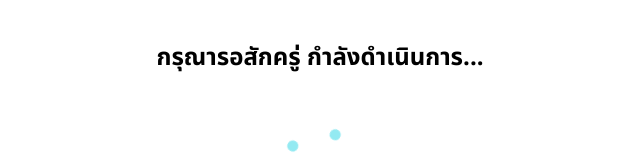
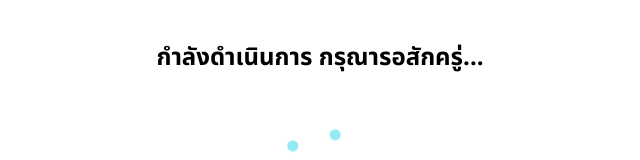
Before and after one commit to yuinakorn/authen, a plain HTML site: page templates/index.html in a window 1280 px wide. Shown: the top 160 px of the page, without its empty margins (320-960 px from the left). Drawn offline with Linux system fonts and the light colour scheme.

Commit message:
adjust word

```diff
--- a/templates/index.html
+++ b/templates/index.html
@@ -82,7 +82,7 @@
 <body>
 <div class="container">
     <div class="text-center">
-        <h2 id="message">กรุณารอสักครู่ กำลังดำเนินการ...</h2>
+        <h2 id="message">กำลังดำเนินการ กรุณารอสักครู่...</h2>
         <div class="spinner" id="spinner" style="margin-top: 5rem">
             <div></div>
             <div></div>
```
